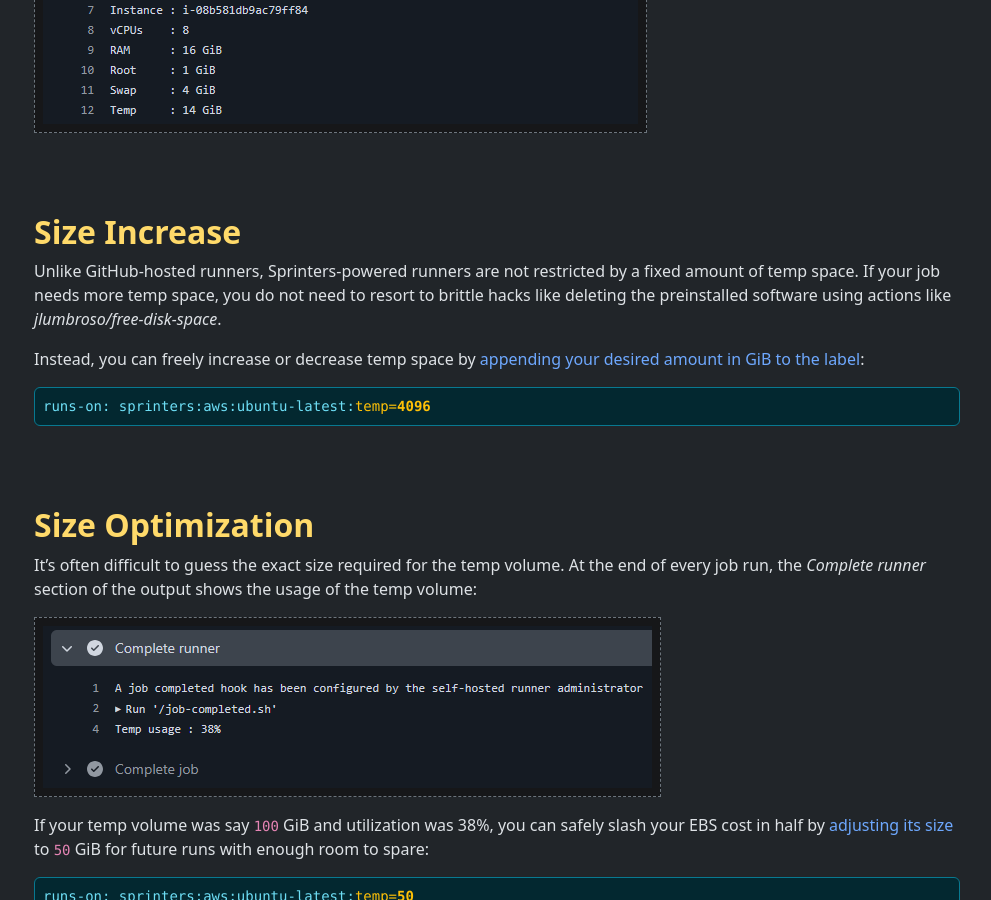
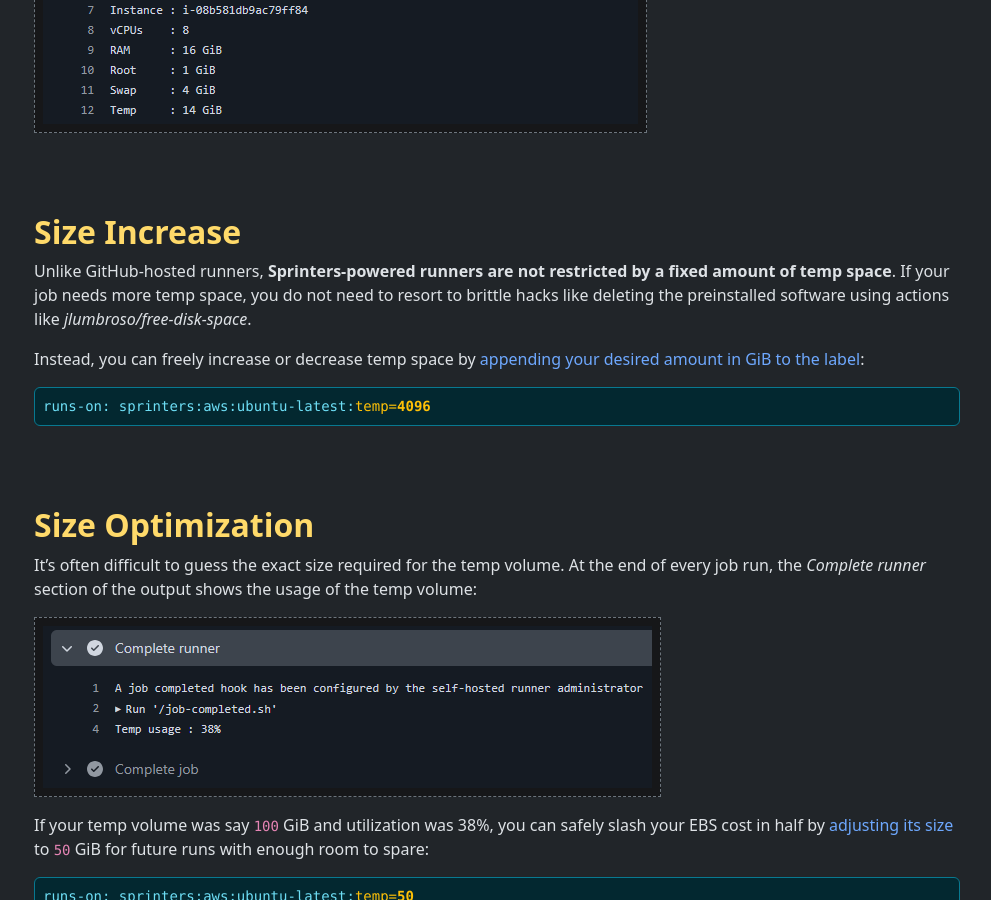
Before and after one commit to sprinters-sh/sprinters.sh, a Jekyll site: the page built from docs/volumes.md, in a window 1280 px wide and 900 px high, scrolled down 567 px. Shown: the whole window, without its empty margins (238-1229 px from the left). Built offline with Jekyll 4.4.1, drawn with Linux system fonts in a browser that asks for light colours.

```diff
--- a/docs/volumes.md
+++ b/docs/volumes.md
@@ -18,7 +18,7 @@
 
 {% include h2.html id="size-increase" text="Size Increase" %}
 
-Unlike GitHub-hosted runners, Sprinters-powered runners are not restricted by a fixed amount of temp space. If your job
+Unlike GitHub-hosted runners, **Sprinters-powered runners are not restricted by a fixed amount of temp space**. If your job
 needs more temp space, you do not need to resort to brittle hacks like deleting the preinstalled software using
 actions like _jlumbroso/free-disk-space_.
 
```
